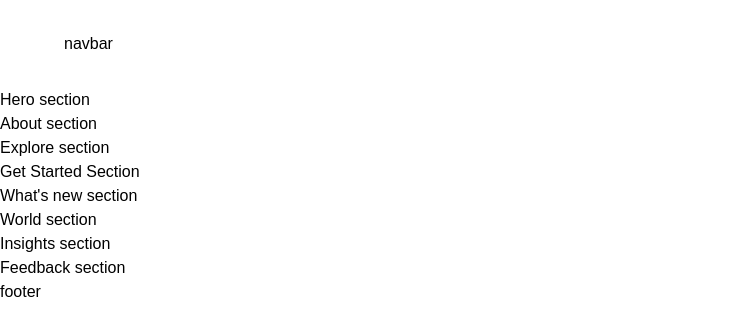
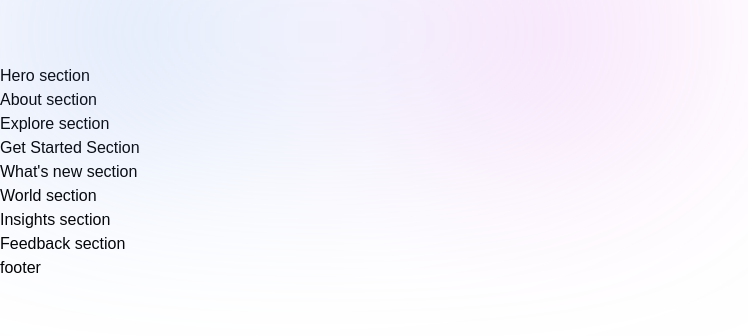
Before and after one commit to VikalpNag/MetaverseUI, a Next.js app: page / in a window 1280 px wide. Shown: the top 336 px of the page, without its empty margins (0-748 px from the left). Built offline with nearby package versions, Linux system fonts and the light colour scheme; a web font is replaced by a local one.

Commit message:
add : div

```diff
--- a/components/Navbar.jsx
+++ b/components/Navbar.jsx
@@ -11,7 +11,7 @@ const Navbar = () => (
     whileInView="show"
     className={`${styles.xPaddings} py-8 relative`}
   >
-    navbar
+    <div className="absolute w-[50%] inset-0 gradient-01" />
   </motion.nav>
 );
 
```
